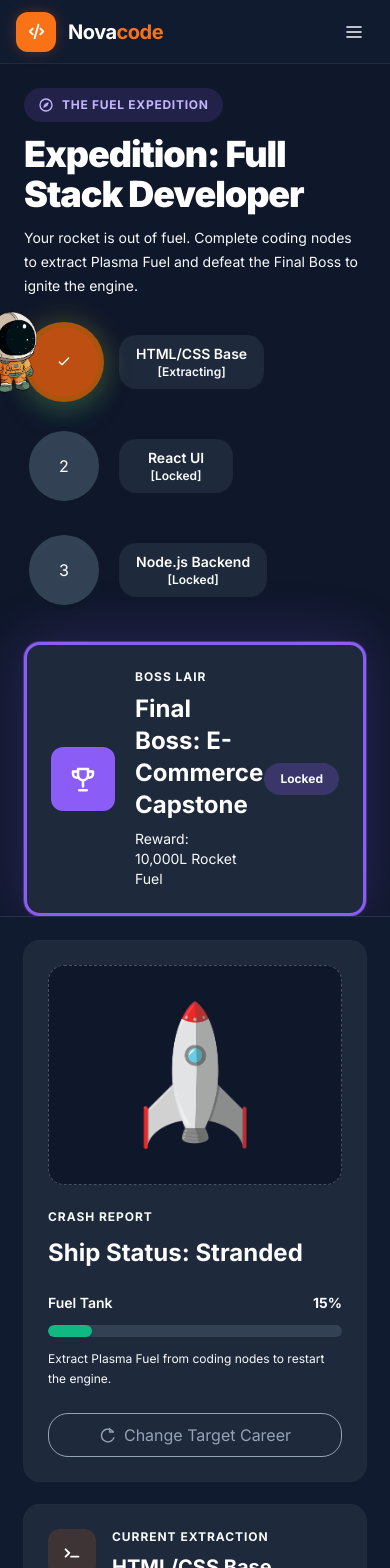
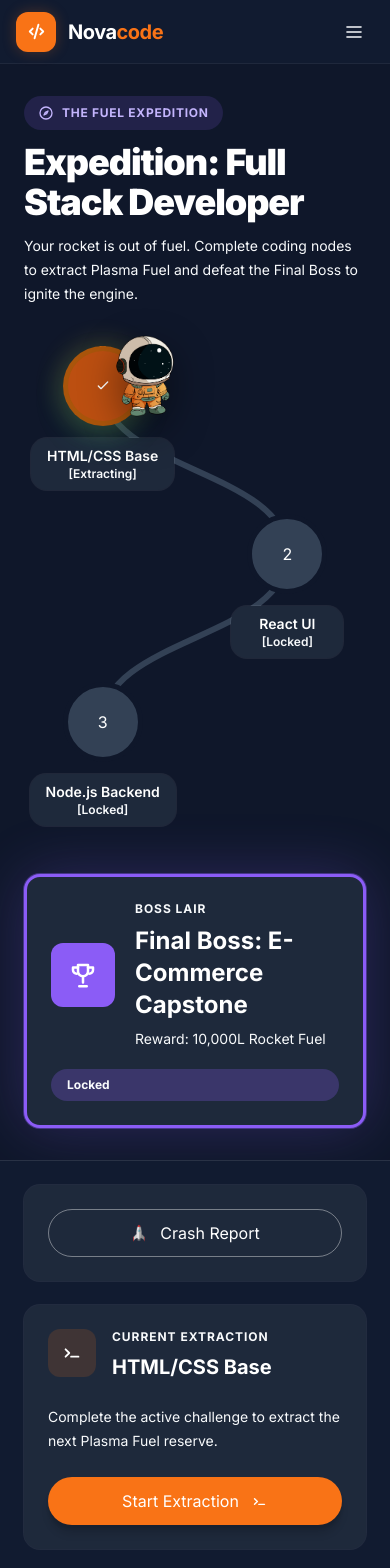
Before and after one commit to Dokyaroky/NovaCode, a React (Vite) app in the folder frontend/: page /learn in a window 390 px wide. Shown: the top 1568 px of the page. Built offline with nearby package versions, Linux system fonts and the light colour scheme.

Commit message:
frontend: Career Path as a centred Duolingo-style route (zig-zag pins, per-hop curves, astronaut in front) with the crash report collapsed behind a toggle on mobile

```diff
--- a/frontend/src/data/careerPath.ts
+++ b/frontend/src/data/careerPath.ts
@@ -2,7 +2,11 @@
  * Career Path — "The Fuel Expedition" mock data.
  * Figma: frame 118:5899 (authoritative: 15% fuel, one mission extracting) and 122:6601
  * (the advanced state: 30% fuel, every mission finished, the boss unlocked).
- * Every string is a text node of those frames; `x`/`y` are the frame's 806x960 map canvas.
+ * Every string is a text node of those frames.
+ *
+ * Geometry: the screen draws the missions as a centred, Duolingo-style route, so the pins are
+ * placed by index (see MISSION_ROUTE in the page) rather than by the frames' absolute x/y — the
+ * old coordinates remain in `docs/figma/frames/118-5899_Career_Path_2.txt`.
  */
 
 export type MissionStatus = 'finished' | 'extracting' | 'locked'
@@ -14,8 +18,6 @@ export interface Mission {
   status: MissionStatus
   /** Number drawn inside the pin while the mission is not the active one. */
   order: string
-  x: number
-  y: number
 }
 
 export interface ExpeditionStage {
@@ -63,9 +65,9 @@ export const EXPEDITION: ExpeditionStage = {
     'Your rocket is out of fuel. Complete coding nodes to extract Plasma Fuel and defeat the Final Boss to ignite the engine.',
   fuelPercent: 15,
   missions: [
-    { id: 'html-css-base', title: 'HTML/CSS Base', status: 'extracting', order: '1', x: 254, y: 214 },
-    { id: 'react-ui', title: 'React UI', status: 'locked', order: '2', x: 349, y: 379 },
-    { id: 'nodejs-backend', title: 'Node.js Backend', status: 'locked', order: '3', x: 214, y: 539 },
+    { id: 'html-css-base', title: 'HTML/CSS Base', status: 'extracting', order: '1' },
+    { id: 'react-ui', title: 'React UI', status: 'locked', order: '2' },
+    { id: 'nodejs-backend', title: 'Node.js Backend', status: 'locked', order: '3' },
   ],
   boss: {
     label: 'Boss Lair',
@@ -81,9 +83,9 @@ export const EXPEDITION_ADVANCED: ExpeditionStage = {
   id: 'advanced',
   fuelPercent: 30,
   missions: [
-    { id: 'html-css-base', title: 'HTML/CSS Base', status: 'finished', order: '1', x: 254, y: 214 },
-    { id: 'react-ui', title: 'React UI', status: 'finished', order: '2', x: 349, y: 379 },
-    { id: 'nodejs-backend', title: 'Node.js Backend', status: 'finished', order: '3', x: 214, y: 539 },
+    { id: 'html-css-base', title: 'HTML/CSS Base', status: 'finished', order: '1' },
+    { id: 'react-ui', title: 'React UI', status: 'finished', order: '2' },
+    { id: 'nodejs-backend', title: 'Node.js Backend', status: 'finished', order: '3' },
   ],
   boss: {
     label: 'Boss Lair',
--- a/frontend/src/pages/CareerPath.tsx
+++ b/frontend/src/pages/CareerPath.tsx
@@ -1,4 +1,4 @@
-import type { CSSProperties } from 'react'
+import { useState } from 'react'
 import { Link, useNavigate, useSearchParams } from 'react-router-dom'
 import AppShell from '@/components/AppShell'
 import Button from '@/components/Button'
@@ -15,10 +15,9 @@ import bossIcon from '@/assets/expedition/boss.svg'
 import changeCareer from '@/assets/expedition/change-career.svg'
 import extractionIcon from '@/assets/expedition/extraction.svg'
 import rocket from '@/assets/expedition/rocket.png'
-import routePath from '@/assets/expedition/route-path.svg'
 
 /* The frame draws each pin as an 80px ring with a 5.07px stroke; the finished ring keeps the
-   brand orange, the active one is the darker ember tone with the astronaut peeking out. */
+   brand orange, the active one is the darker ember tone with the astronaut standing on it. */
 const PIN_RING: Record<MissionStatus, string> = {
   extracting:
     'border-[5.067px] border-[rgba(139,97,0,0.37)] bg-[#bc4f11] shadow-[0_0_22.8px_8px_rgba(226,190,44,0.14),0_12px_30px_0_rgba(16,185,129,0.2)]',
@@ -32,59 +31,144 @@ const PIN_LABEL: Record<MissionStatus, string> = {
   locked: '[Locked]',
 }
 
-const MISSION_ROUTE = '/learn/mission'
+/* Duolingo-style route: a centred column where the pins alternate left/right and a curve joins
+   their centres. Every number is in the column's own coordinate space, so the map keeps its shape
+   at any width — the SVG stretches horizontally while the pins are positioned in percentages. */
+const MISSION_ROUTE = {
+  /** Width of the route column at desktop; it shrinks to the viewport below that. */
+  column: 560,
+  /** Pin centres, as a percentage of the column (a 27% swing around the middle). */
+  xLeft: 23,
+  xRight: 77,
+  /** Vertical distance between two pin centres. */
+  gap: 168,
+  /** Ring diameter, and the height of a ring + its label card. */
+  ring: 80,
+  unit: 144,
+} as const
+
+const MISSION_PATH = '/learn/mission'
 const FINAL_REVIEW_ROUTE = '/projects/review'
+
+/** Pins alternate off-centre, starting on the left (frame 118:5899 draws them that way). */
+function pinSide(index: number): 'left' | 'right' {
+  return index % 2 === 0 ? 'left' : 'right'
+}
+
+function pinX(index: number): number {
+  return pinSide(index) === 'left' ? MISSION_ROUTE.xLeft : MISSION_ROUTE.xRight
+}
+
+/** S-curve between two route points, bending through the vertical midpoint. */
+function curve(from: { x: number; y: number }, to: { x: number; y: number }): string {
+  const midY = (from.y + to.y) / 2
+  return `M ${from.x} ${from.y} C ${from.x} ${midY}, ${to.x} ${midY}, ${to.x} ${to.y}`
+}
 
 export default function CareerPath() {
   const [params] = useSearchParams()
   const navigate = useNavigate()
+  const [crashOpen, setCrashOpen] = useState(false)
   const stage: ExpeditionStage = EXPEDITION_STAGES[params.get('stage') ?? ''] ?? EXPEDITION
   const current = activeMission(stage)
   const sidebar = EXPEDITION_SIDEBAR
 
+  const { column, gap, ring, unit } = MISSION_ROUTE
+  const routeHeight = (stage.missions.length - 1) * gap + unit
+  const points = stage.missions.map((_, index) => ({
+    x: (pinX(index) / 100) * column,
+    y: index * gap + ring / 2,
+  }))
+
   return (
     <AppShell mainClassName="p-0">
       <div className="grid min-h-0 flex-1 lg:grid-cols-[minmax(0,1fr)_346px]">
-        {/* ── Expedition map ─────────────────────────────────────────────── */}
-        <section className="relative isolate overflow-hidden px-6 pt-6 lg:h-[960px]">
+        {/* ── Expedition route ───────────────────────────────────────────── */}
+        <section className="relative isolate overflow-hidden px-6 py-8 lg:px-10">
           <div
             aria-hidden="true"
-            className="pointer-events-none absolute left-16 top-56 hidden size-64 rounded-full bg-success/5 blur-[100px] lg:block"
+            className="pointer-events-none absolute top-40 left-8 hidden size-64 rounded-full bg-success/5 blur-[100px] lg:block"
           />
           <div
             aria-hidden="true"
-            className="pointer-events-none absolute left-[454px] top-[640px] hidden size-72 rounded-full bg-accent/10 blur-[110px] lg:block"
+            className="pointer-events-none absolute top-[520px] right-10 hidden size-72 rounded-full bg-accent/10 blur-[110px] lg:block"
           />
 
-          <header className="flex flex-col gap-3 lg:absolute lg:left-6 lg:top-6 lg:w-[758px]">
+          <div className="mx-auto flex w-full max-w-[560px] flex-col">
+            <header className="flex flex-col gap-3">
               <span className="inline-flex items-center gap-2 self-start rounded-full bg-accent-tint px-3.5 py-2 text-xs font-bold uppercase leading-[18px] tracking-[0.72px] text-ink-violet">
                 <img src={badgeFuel} alt="" className="size-4" />
                 {stage.badge}
               </span>
               <h1 className="text-display text-white">{stage.title}</h1>
-            <p className="max-w-[700px] text-sm leading-6 text-ink-soft">{stage.subtitle}</p>
+              <p className="text-sm leading-6 text-ink-soft lg:max-w-[700px]">{stage.subtitle}</p>
             </header>
 
-          {/* Departure route: the frame's 758x742 vector, decorative at desktop only. */}
-          <img
-            src={routePath}
-            alt=""
+            {/* The route itself: one curve per hop, tinted by the mission it leads into. */}
+            <div className="relative mt-10" style={{ height: routeHeight }}>
+              <svg
+                viewBox={`0 0 ${column} ${routeHeight}`}
+                preserveAspectRatio="none"
                 aria-hidden="true"
-            className="pointer-events-none absolute left-6 top-[194px] hidden h-[742px] w-[758px] lg:block"
+                className="pointer-events-none absolute inset-0 size-full"
+              >
+                {stage.missions.map((mission, index) => {
+                  const to = points[index]
+                  // The first hop starts above the column so the route has a lead-in.
+                  const from = index === 0 ? { x: to.x, y: 0 } : points[index - 1]
+                  const reached = mission.status !== 'locked'
+                  return (
+                    <path
+                      key={mission.id}
+                      d={curve(from, to)}
+                      fill="none"
+                      stroke={reached ? 'var(--color-brand)' : 'var(--color-muted)'}
+                      strokeWidth={6}
+                      strokeLinecap="round"
+                      vectorEffect="non-scaling-stroke"
                     />
+                  )
+                })}
+              </svg>
 
-          <ul className="relative mt-6 flex flex-col gap-6 lg:static lg:mt-0 lg:block">
-            {stage.missions.map((mission) => (
-              <MissionPin key={mission.id} mission={mission} onOpen={() => navigate(MISSION_ROUTE)} />
+              <ul>
+                {stage.missions.map((mission, index) => (
+                  <MissionPin
+                    key={mission.id}
+                    mission={mission}
+                    side={pinSide(index)}
+                    top={index * gap}
+                    x={pinX(index)}
+                    onOpen={() => navigate(MISSION_PATH)}
+                  />
                 ))}
               </ul>
+            </div>
 
             <BossCard stage={stage} />
+          </div>
         </section>
 
         {/* ── Expedition sidebar ─────────────────────────────────────────── */}
         <aside className="flex flex-col gap-6 border-t border-white/10 bg-rail p-6 lg:h-[960px] lg:border-t-0 lg:border-l lg:border-l-[1.267px]">
           <Card className="flex w-full flex-col p-6">
+            {/* Below lg the report is collapsed behind this toggle; desktop keeps it open. */}
+            <Button
+              variant="outline"
+              className="w-full lg:hidden"
+              aria-expanded={crashOpen}
+              aria-controls="crash-report"
+              icon={<img src={rocket} alt="" className="size-[18px]" />}
+              iconPosition="start"
+              onClick={() => setCrashOpen((open) => !open)}
+            >
+              {sidebar.crash.label}
+            </Button>
+
+            <div
+              id="crash-report"
+              className={`${crashOpen ? 'flex' : 'hidden'} flex-col lg:flex`}
+            >
               <div className="grid h-[220px] place-items-center rounded-card border-[1.267px] border-dashed border-white/25 bg-shell">
                 <img src={rocket} alt="" className="size-[164px]" />
               </div>
@@ -101,7 +185,7 @@ export default function CareerPath() {
                   <span className="text-sm font-semibold text-white">{sidebar.crash.tankLabel}</span>
                   <span className="text-sm font-bold text-ink-soft">{stage.fuelPercent}%</span>
                 </div>
-              <ProgressBar value={stage.fuelPercent} />
+                <ProgressBar value={stage.fuelPercent} label={sidebar.crash.tankLabel} />
                 <p className="text-xs leading-5 text-ink-soft">{sidebar.crash.note}</p>
               </div>
 
@@ -112,9 +196,10 @@ export default function CareerPath() {
                 <img src={changeCareer} alt="" className="size-[17px]" />
                 {sidebar.crash.cta}
               </Link>
+            </div>
           </Card>
 
-          <Card className="flex w-full flex-1 flex-col p-6">
+          <Card className="flex w-full flex-col p-6 lg:flex-1">
             <div className="flex items-start gap-4">
               <IconTile tone="brand" className="size-11 rounded-tile">
                 <img src={extractionIcon} alt="" className="size-[22px]" />
@@ -130,9 +215,9 @@ export default function CareerPath() {
             <p className="mt-6 text-sm leading-6 text-ink-soft">{sidebar.current.body}</p>
 
             <Button
-              className="mt-auto w-full"
+              className="mt-6 w-full lg:mt-auto"
               icon={<img src={extractionIcon} alt="" className="size-[17px]" />}
-              onClick={() => navigate(MISSION_ROUTE)}
+              onClick={() => navigate(MISSION_PATH)}
             >
               {sidebar.current.cta}
             </Button>
@@ -145,26 +230,30 @@ export default function CareerPath() {
 
 interface MissionPinProps {
   mission: Mission
+  side: 'left' | 'right'
+  top: number
+  x: number
   onOpen: () => void
 }
 
-/** One map pin: 80px ring + label card, absolutely placed on the desktop canvas. */
-function MissionPin({ mission, onOpen }: MissionPinProps) {
+/** One stop on the route: an 80px ring with the astronaut standing in front of the active one. */
+function MissionPin({ mission, side, top, x, onOpen }: MissionPinProps) {
   const locked = mission.status === 'locked'
 
   return (
     <li
-      className="lg:absolute lg:left-[var(--pin-x)] lg:top-[var(--pin-y)]"
-      style={{ '--pin-x': `${mission.x}px`, '--pin-y': `${mission.y}px` } as CSSProperties}
+      className="absolute flex w-20 -translate-x-1/2 flex-col items-center"
+      style={{ left: `${x}%`, top }}
     >
-      <div className="flex items-center gap-4 lg:w-[220px] lg:flex-col lg:gap-3">
-        <div className="relative shrink-0">
+      <div className="relative w-20">
         {mission.status === 'extracting' && (
           <img
             src={astronaut}
             alt=""
             aria-hidden="true"
-              className="pointer-events-none absolute -left-[52px] -top-4 size-[92px]"
+            className={`pointer-events-none absolute -top-4 z-10 size-[92px] max-w-none drop-shadow-[0_14px_20px_rgba(0,0,0,0.45)] ${
+              side === 'left' ? 'left-9' : 'right-9'
+            }`}
           />
         )}
         <button
@@ -172,7 +261,7 @@ function MissionPin({ mission, onOpen }: MissionPinProps) {
           onClick={onOpen}
           disabled={locked}
           aria-label={`${mission.title} ${PIN_LABEL[mission.status]}`}
-            className={`grid size-20 place-items-center overflow-clip rounded-full transition focus-visible:outline-2 focus-visible:outline-offset-2 focus-visible:outline-brand ${
+          className={`relative z-0 grid size-20 place-items-center overflow-clip rounded-full transition focus-visible:outline-2 focus-visible:outline-offset-2 focus-visible:outline-brand ${
             locked ? 'cursor-not-allowed' : 'cursor-pointer hover:brightness-110 active:scale-[0.98]'
           } ${PIN_RING[mission.status]}`}
         >
@@ -184,11 +273,10 @@ function MissionPin({ mission, onOpen }: MissionPinProps) {
         </button>
       </div>
 
-        <span className="flex w-auto min-w-[112px] flex-col rounded-card bg-surface px-4 py-2 text-center shadow-card">
+      <span className="mt-3 flex w-max min-w-[112px] flex-col rounded-card bg-surface px-4 py-2 text-center shadow-card">
         <span className="text-sm font-semibold text-white">{mission.title}</span>
         <span className="text-xs font-semibold text-ink-soft">{PIN_LABEL[mission.status]}</span>
       </span>
-      </div>
     </li>
   )
 }
@@ -208,7 +296,7 @@ function BossCard({ stage }: { stage: ExpeditionStage }) {
 
   /* The design puts a 3.8px violet stroke plus a wide violet glow on this card only. */
   const shell =
-    'flex min-h-[144px] items-center justify-between gap-6 rounded-card border-[3.8px] border-accent bg-surface p-6 shadow-[0_0_0_1px_rgba(139,92,246,0.4),0_0_60px_0_rgba(139,92,246,0.24)]'
+    'mt-12 flex min-h-[144px] w-full flex-col gap-5 rounded-card border-[3.8px] border-accent bg-surface p-6 shadow-[0_0_0_1px_rgba(139,92,246,0.4),0_0_60px_0_rgba(139,92,246,0.24)] sm:flex-row sm:items-center sm:justify-between sm:gap-6'
 
   const content = (
     <>
@@ -226,11 +314,9 @@ function BossCard({ stage }: { stage: ExpeditionStage }) {
     </>
   )
 
-  const placement = 'mt-8 lg:absolute lg:left-[84px] lg:top-[764.4px] lg:mt-0 lg:w-[620px]'
-
   if (boss.locked) {
     return (
-      <div className={`${shell} ${placement}`} aria-disabled="true">
+      <div className={shell} aria-disabled="true">
         {content}
       </div>
     )
@@ -239,7 +325,7 @@ function BossCard({ stage }: { stage: ExpeditionStage }) {
   return (
     <Link
       to={FINAL_REVIEW_ROUTE}
-      className={`${shell} ${placement} transition hover:brightness-110 focus-visible:outline-2 focus-visible:outline-offset-2 focus-visible:outline-brand`}
+      className={`${shell} transition hover:brightness-110 focus-visible:outline-2 focus-visible:outline-offset-2 focus-visible:outline-brand`}
     >
       {content}
     </Link>
```
Also changed, not shown: frontend/src/assets/expedition/route-path.svg (deleted), 1 other file (tests, documents, lock files or other folders). Lines whose indentation alone changed are shown as unchanged.
